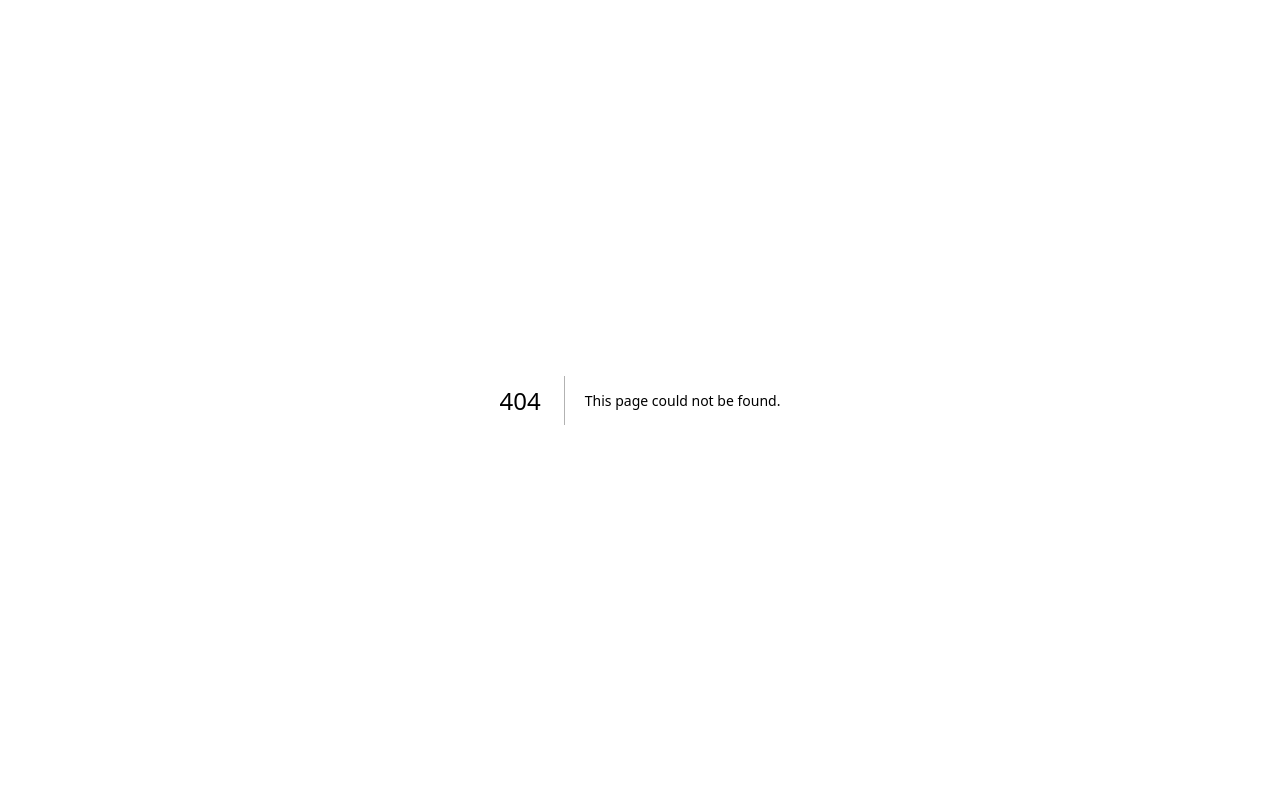
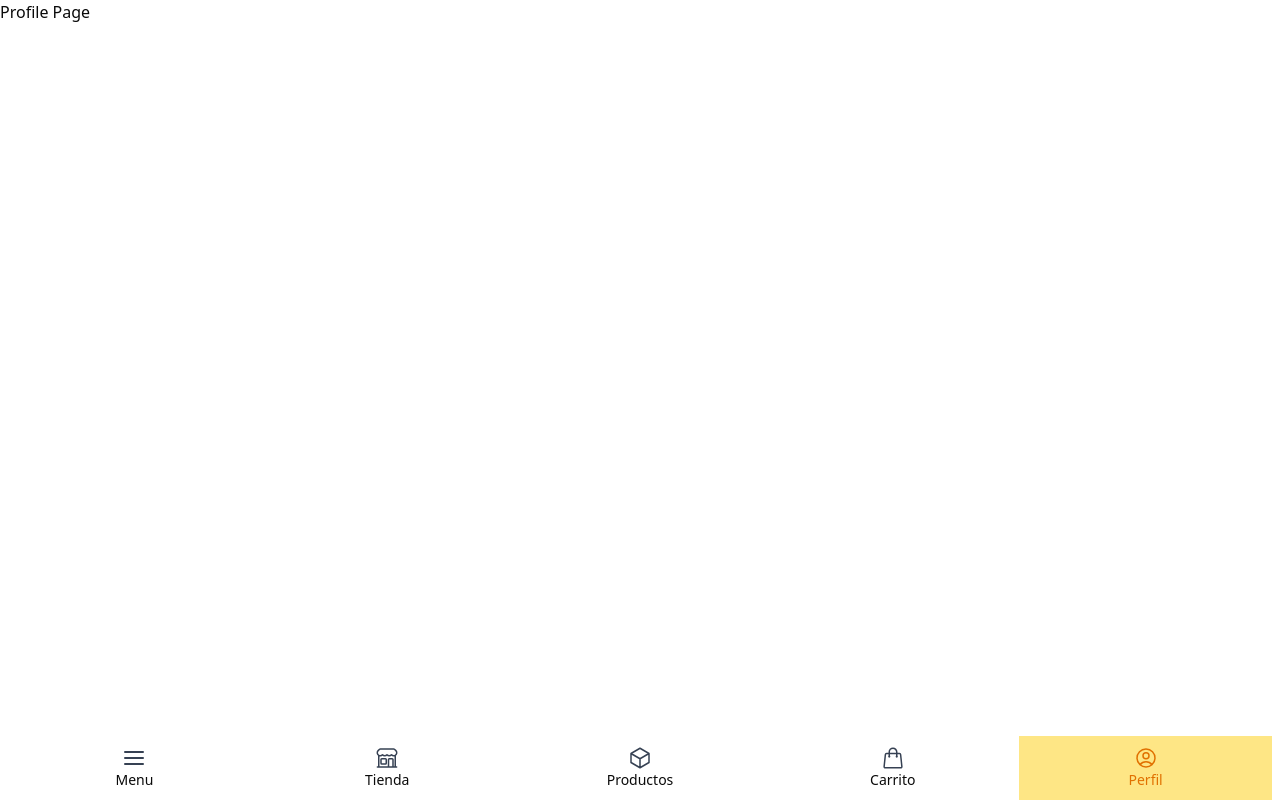
Before and after one commit to cyberscript-pro/EnviosYa-Frontend, a Next.js app: page /profile in a window 1280 px wide. Before the commit this address had no page. Built offline with nearby package versions, Linux system fonts and the light colour scheme.

Commit message:
feat: create project and bottom bar navigation

```diff
--- /dev/null
+++ b/app/cart/page.tsx
@@ -0,0 +1,13 @@
+"use client";
+import BottomBar from "@/src/presentation/common/components/BottomBar";
+
+function CartPage() {
+  return (
+    <div>
+      <span>Cart Page</span>
+      <BottomBar />
+    </div>
+  );
+}
+
+export default CartPage;
--- a/app/home/page.tsx
+++ /dev/null
@@ -1,60 +0,0 @@
-"use client";
-import ProductCard from "@/src/presentation/common/components/card";
-import useApiGet from "@/src/presentation/common/hooks/useApiGet";
-import axios from "axios";
-import { useEffect, useState } from "react";
-
-type Product = {
-  id: string;
-  name: string;
-  description: string;
-  price: number;
-  stock: number;
-  category: string;
-  images: string[];
-};
-
-function HomePage() {
-  const [data, setData] = useState<Product[]>();
-  // const { data, loading, refetch } = useApiGet({
-  //   url: "http://localhost:5063/products",
-  // });
-
-  const buscarProductos = async () => {
-    try {
-      const { data } = await axios.get<Product[]>(
-        "http://localhost:5063/products"
-      );
-
-      setData(data);
-    } catch (err) {
-      if (axios.isCancel(err)) {
-        return err;
-      }
-    }
-  };
-
-  useEffect(() => {
-    buscarProductos();
-  }, []);
-
-  if (!data) return <div>Cargando...</div>;
-
-  return (
-    <div className="p-3 bg-gray-300 w-full min-h-screen flex flex-col gap-3">
-      {data?.map((product) => (
-        <ProductCard
-          key={product.id}
-          src={"/next.svg"}
-          alt={product.name}
-          title={product.name}
-          price={product.price}
-          descuento={0.22}
-          tag="Envio gratis"
-        />
-      ))}
-    </div>
-  );
-}
-
-export default HomePage;
--- /dev/null
+++ b/app/products/page.tsx
@@ -0,0 +1,64 @@
+"use client";
+import BottomBar from "@/src/presentation/common/components/BottomBar";
+import ProductCard from "@/src/presentation/common/components/card";
+import axios from "axios";
+import { useState, useEffect } from "react";
+
+type Product = {
+  id: string;
+  name: string;
+  description: string;
+  price: number;
+  stock: number;
+  category: string;
+  images: string[];
+};
+
+function ProductPage() {
+  const [data, setData] = useState<Product[]>();
+
+    const buscarProductos = async () => {
+      try {
+        const { data } = await axios.get<Product[]>(
+          "https://enviosya-backend-production.up.railway.app/products"
+        );
+
+        setData(data);
+      } catch (err) {
+        if (axios.isCancel(err)) {
+          return err;
+        }
+      }
+    };
+
+    useEffect(() => {
+      buscarProductos();
+    }, []);
+
+  return (
+    <div className="w-full min-h-screen">
+      <span>Productos</span>
+      {!data && (
+        <div className="w-full min-h-screen bg-gray-300 flex justify-center items-center text-xl">
+          Cargando...
+        </div>
+      )}
+      <div className="p-3 bg-gray-300 w-full min-h-screen flex flex-col gap-3">
+        {data?.map((product) => (
+          <ProductCard
+            key={product.id}
+            src={"/next.svg"}
+            alt={product.name}
+            title={product.name}
+            price={product.price}
+            descuento={0.22}
+            tag="Envio gratis"
+          />
+        ))}
+      </div>
+      <BottomBar />
+    </div>
+  );
+}
+
+export default ProductPage;
--- /dev/null
+++ b/app/profile/page.tsx
@@ -0,0 +1,13 @@
+"use client";
+import BottomBar from '@/src/presentation/common/components/BottomBar'
+
+function ProfilePage() {
+  return (
+    <div>
+      <span>Profile Page</span>
+      <BottomBar />
+    </div>
+  )
+}
+
+export default ProfilePage
--- /dev/null
+++ b/app/store/page.tsx
@@ -0,0 +1,63 @@
+"use client";
+import BottomBar from "@/src/presentation/common/components/BottomBar";
+import ProductCard from "@/src/presentation/common/components/card";
+import axios from "axios";
+import { useEffect, useState } from "react";
+
+type Product = {
+  id: string;
+  name: string;
+  description: string;
+  price: number;
+  stock: number;
+  category: string;
+  images: string[];
+};
+
+function HomePage() {
+  const [data, setData] = useState<Product[]>();
+
+  const buscarProductos = async () => {
+    try {
+      const { data } = await axios.get<Product[]>(
+        "https://enviosya-backend-production.up.railway.app/products"
+      );
+
+      setData(data);
+    } catch (err) {
+      if (axios.isCancel(err)) {
+        return err;
+      }
+    }
+  };
+
+  useEffect(() => {
+    buscarProductos();
+  }, []);
+
+  return (
+    <div className=" w-full min-h-screen">
+      {!data && (
+        <div className="w-full min-h-screen bg-gray-300 flex justify-center items-center text-xl">
+          Cargando...
+        </div>
+      )}
+      <div className="p-3 bg-gray-300 w-full min-h-screen flex flex-col gap-3">
+        {data?.map((product) => (
+          <ProductCard
+            key={product.id}
+            src={"/next.svg"}
+            alt={product.name}
+            title={product.name}
+            price={product.price}
+            descuento={0.22}
+            tag="Envio gratis"
+          />
+        ))}
+      </div>
+      <BottomBar />
+    </div>
+  );
+}
+
+export default HomePage;
--- /dev/null
+++ b/src/presentation/common/components/BarItem.tsx
@@ -0,0 +1,35 @@
+import { useRouter } from "next/navigation";
+import React, { ComponentType, SVGProps } from "react";
+
+type BarItemProps = {
+  title: string;
+  icon: ComponentType<SVGProps<SVGSVGElement>>;
+  tag: string;
+  pathname: string;
+};
+
+function BarItem({ title, icon: Icon, tag, pathname }: BarItemProps) {
+  const router = useRouter();
+
+  const handleClick = () => {
+    router.push(`/${tag}`);
+  };
+
+  return (
+    <div
+      onClick={handleClick}
+      className={`w-full h-full p-2 flex flex-col items-center justify-center ${
+        pathname === `/${tag}` ? "bg-amber-200 text-amber-600" : ""
+      } cursor-pointer`}
+    >
+      <Icon
+        className={`w-6 h-6 ${
+          pathname === `/${tag}` ? "text-amber-600" : "text-gray-700"
+        }`}
+      />
+      <span className="text-sm">{title}</span>
+    </div>
+  );
+}
+
+export default BarItem;
--- /dev/null
+++ b/src/presentation/common/components/BottomBar.tsx
@@ -0,0 +1,54 @@
+import React from "react";
+import BarItem from "./BarItem";
+import {
+  AlignJustify,
+} from "lucide-react";
+import {
+  BuildingStorefrontIcon,
+  CubeIcon,
+  ShoppingBagIcon,
+  UserCircleIcon,
+} from "@heroicons/react/24/outline";
+import { usePathname } from "next/navigation";
+
+function BottomBar() {
+
+  const pathname = usePathname();
+
+  return (
+    <div className="fixed bottom-0 left-0 right-0 flex justify-between px-2 items-center w-full h-16 bg-white/95">
+      <BarItem
+        title="Menu"
+        icon={AlignJustify}
+        tag="menu"
+        pathname={pathname}
+      />
+      <BarItem
+        title="Tienda"
+        icon={BuildingStorefrontIcon}
+        tag="store"
+        pathname={pathname}
+      />
+      <BarItem
+        title="Productos"
+        icon={CubeIcon}
+        tag="products"
+        pathname={pathname}
+      />
+      <BarItem
+        title="Carrito"
+        icon={ShoppingBagIcon}
+        tag="cart"
+        pathname={pathname}
+      />
+      <BarItem
+        title="Perfil"
+        icon={UserCircleIcon}
+        tag="profile"
+        pathname={pathname}
+      />
+    </div>
+  );
+}
+
+export default BottomBar;
--- a/src/presentation/common/components/card.tsx
+++ b/src/presentation/common/components/card.tsx
@@ -1,4 +1,6 @@
+import { Minus, Plus, ShoppingBag, ShoppingCart } from "lucide-react";
 import Image from "next/image";
+import { useState } from "react";
 
 type ProductCardProps = {
   src: string;
@@ -17,6 +19,16 @@ function ProductCard({
   descuento,
   tag,
 }: ProductCardProps) {
+  const [count, setCount] = useState(1);
+
+  const increment = () => {
+    setCount(count + 1);
+  };
+
+  const decrement = () => {
+    setCount(count - 1);
+  };
+
   return (
     <div className={`w-full rounded-sm flex items-center p-2 bg-white`}>
       <div className="w-fit">
@@ -33,12 +45,12 @@ function ProductCard({
         </div>
         <div className="flex items-center justify-between">
           <div className="flex justify-center items-center">
-            <button className="py-1 px-2 rounded-sm bg-gray-100">+</button>
-            <div className="px-1 bg-gray-300">1</div>
-            <button className="py-1 px-2 rounded-sm bg-gray-100">+</button>
+            <button disabled={count === 1} onClick={decrement} className="py-1 px-2 rounded-sm bg-gray-100"><Minus /></button>
+            <div className="px-1 bg-gray-300">{count}</div>
+            <button onClick={increment} className="py-1 px-2 rounded-sm bg-gray-100"><Plus /></button>
           </div>
-          <button className="flex py-2 px-4 rounded-sm bg-amber-400">
-            <div>icon</div>
+          <button className="flex justify-center items-center py-2 px-4 rounded-sm bg-amber-400">
+            <ShoppingCart className="w-6 h-6 pr-2" />
             Añadir
           </button>
         </div>
--- a/src/presentation/common/hooks/useApiGet.ts
+++ /dev/null
@@ -1,38 +0,0 @@
-
-import { useState, useEffect, useCallback } from 'react';
-
-interface UseApiGetResult<T> {
-  loading: boolean;
-  data: T[] | undefined;
-  error: string | null;
-  refetch: () => Promise<void>;
-}
-
-export default function useApiGet<T>({ url }: { url: string }): UseApiGetResult<T> {
-  const [loading, setLoading] = useState(true);
-  const [data, setData] = useState<T[]>();
-  const [error, setError] = useState<string | null>(null);
-
-  const fetchData = useCallback(async () => {
-    try {
-      setLoading(true);
-      setError(null);
-      const response = await fetch(url);
-      if (!response.ok) {
-        throw new Error(`error: ${response.json()} - status ${response.status}`);
-      }
-      const result = await response.json();
-      setData(result.data);
-    } catch (e) {
-      setError(e instanceof Error ? e.message : 'An error occurred');
-    } finally {
-      setLoading(false);
-    }
-  }, [url]);
-
-  useEffect(() => {
-    fetchData();
-  }, [fetchData]);
-
-  return { loading, data, error, refetch: fetchData };
-}
```
